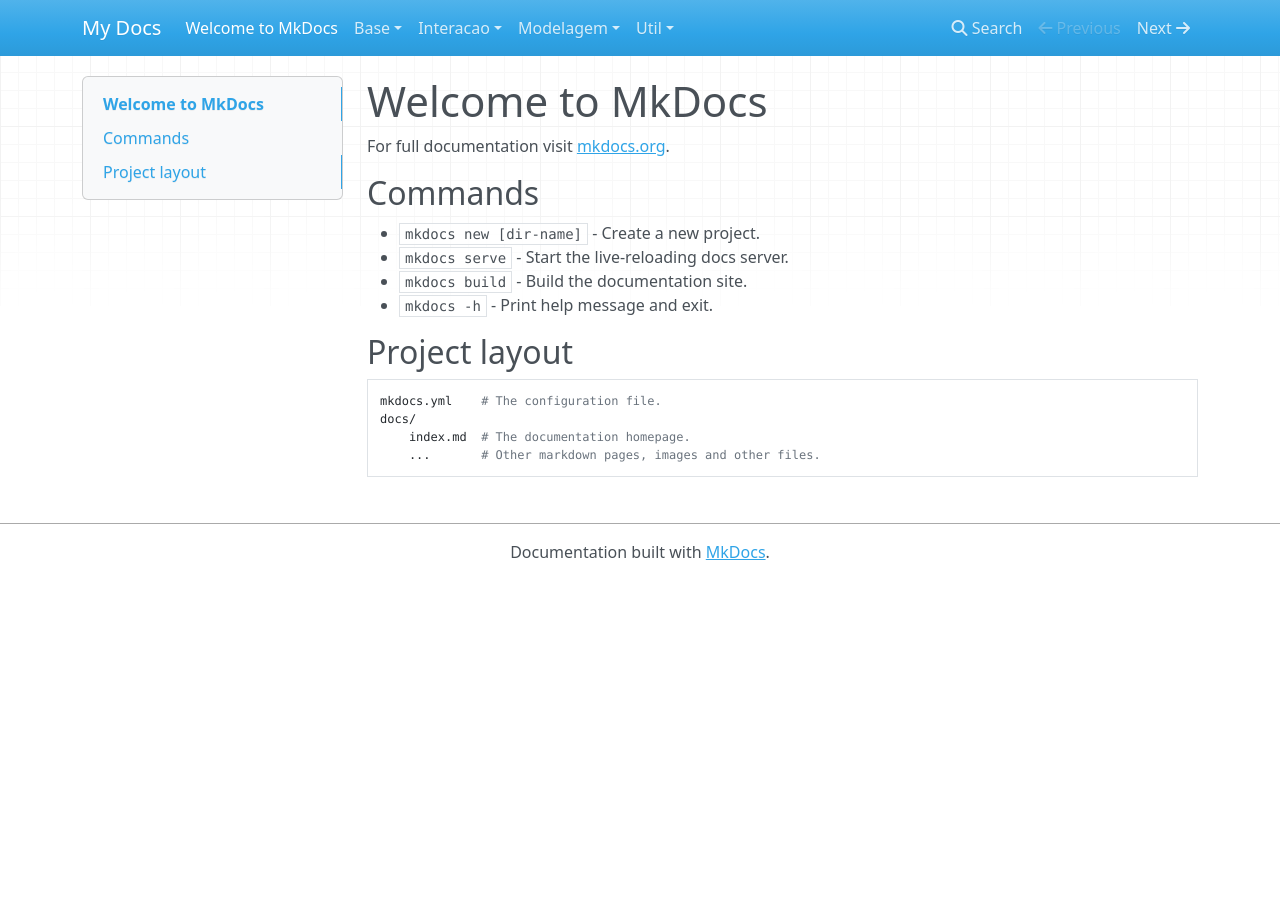
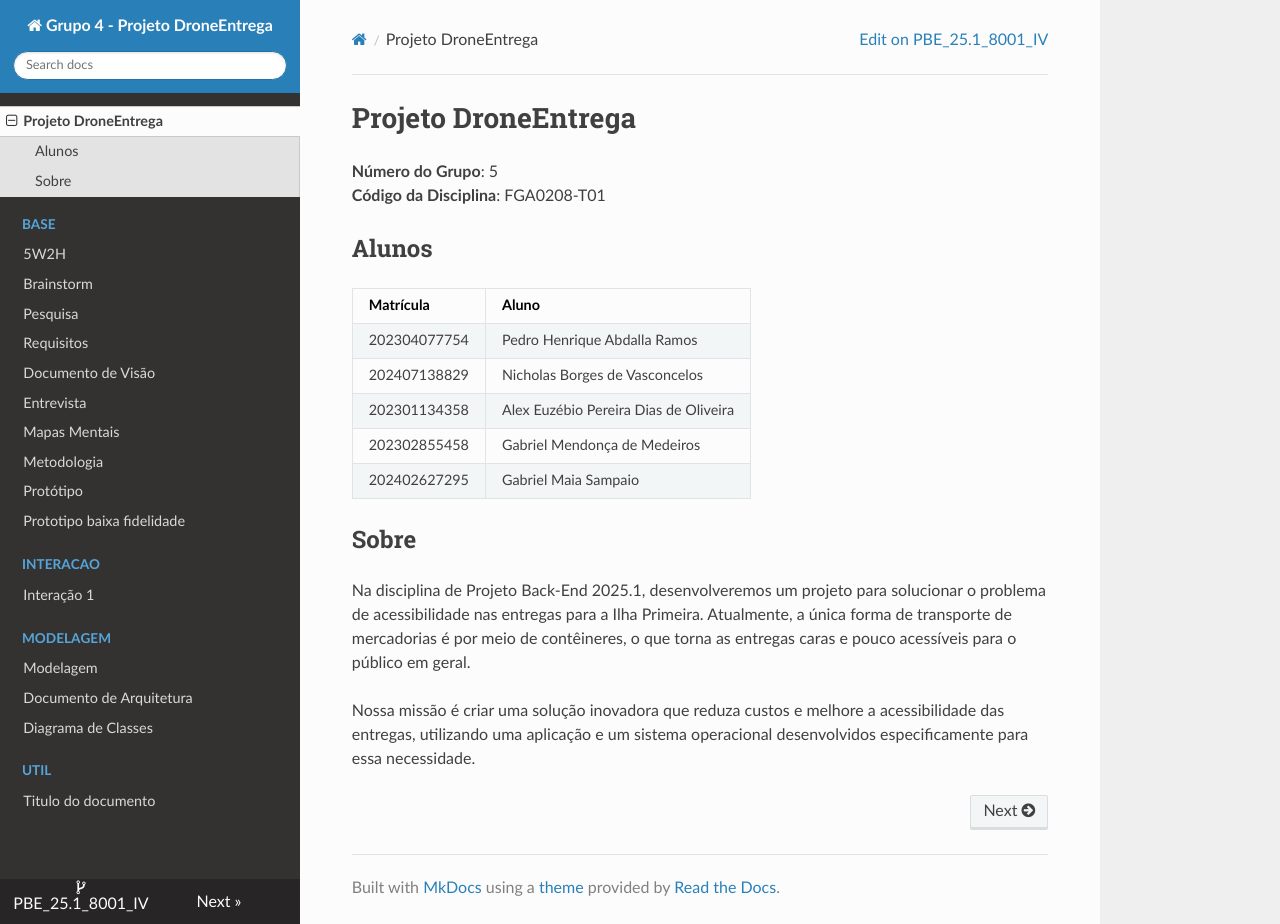
Before and after one commit to Projetos-de-Extensao/PBE_25.1_8001_IV_SkyDrop, an MkDocs documentation site: the page built from docs/index.md, in a window 1280 px wide and 924 px high. Built offline with MkDocs 1.6.1, drawn with Linux system fonts in a browser that asks for light colours; nearby versions of some CDN libraries.

Commit message:
mkdocs pagina fix

```diff
--- a/docs/index.md
+++ b/docs/index.md
@@ -1,17 +1,18 @@
-# Welcome to MkDocs
+# Projeto DroneEntrega
 
-For full documentation visit [mkdocs.org](https://www.mkdocs.org).
+**Número do Grupo**: 5<br>
+**Código da Disciplina**: FGA0208-T01<br>
 
-## Commands
+## Alunos
+|Matrícula | Aluno |
+| -- | -- |
+| 202304077754 |  Pedro Henrique Abdalla Ramos |
+| 202407138829 |  Nicholas Borges de Vasconcelos |
+| 202301134358 |  Alex Euzébio Pereira Dias de Oliveira |
+| 202302855458 |  Gabriel Mendonça de Medeiros |
+| 202402627295 |  Gabriel Maia Sampaio |
 
-* `mkdocs new [dir-name]` - Create a new project.
-* `mkdocs serve` - Start the live-reloading docs server.
-* `mkdocs build` - Build the documentation site.
-* `mkdocs -h` - Print help message and exit.
+## Sobre
+Na disciplina de Projeto Back-End 2025.1, desenvolveremos um projeto para solucionar o problema de acessibilidade nas entregas para a Ilha Primeira. Atualmente, a única forma de transporte de mercadorias é por meio de contêineres, o que torna as entregas caras e pouco acessíveis para o público em geral.
 
-## Project layout
-
-    mkdocs.yml    # The configuration file.
-    docs/
-        index.md  # The documentation homepage.
-        ...       # Other markdown pages, images and other files.
+Nossa missão é criar uma solução inovadora que reduza custos e melhore a acessibilidade das entregas, utilizando uma aplicação e um sistema operacional desenvolvidos especificamente para essa necessidade.
--- a/mkdocs.yml
+++ b/mkdocs.yml
@@ -1 +1,27 @@
-site_name: My Docs
+site_name: Grupo 4 - Projeto DroneEntrega
+site_description: Projeto de solução logística e digital para viabilizar entregas na Ilha Primeira (RJ) do Grupo 4
+site_author: PBE_25.1_8001_IV
+repo_name: PBE_25.1_8001_IV
+repo_url: https://github.com/Projetos-de-Extensao/PBE_25.1_8001_IV
+
+theme:
+  name: readthedocs
+  language: pt
+  features:
+    - navigation.tabs
+    - navigation.top
+    - content.code.copy
+    - content.action.edit
+
+markdown_extensions:
+  - toc:
+      permalink: true
+  - tables
+  - admonition
+  - codehilite
+  - footnotes
+  - meta
+  - pymdownx.details
+  - pymdownx.superfences
+  - pymdownx.highlight
+  - pymdownx.inlinehilite
```
Also changed, not shown: README.md (+2 -2 lines), docs/base/5w2h.md (+1 -1 lines).
